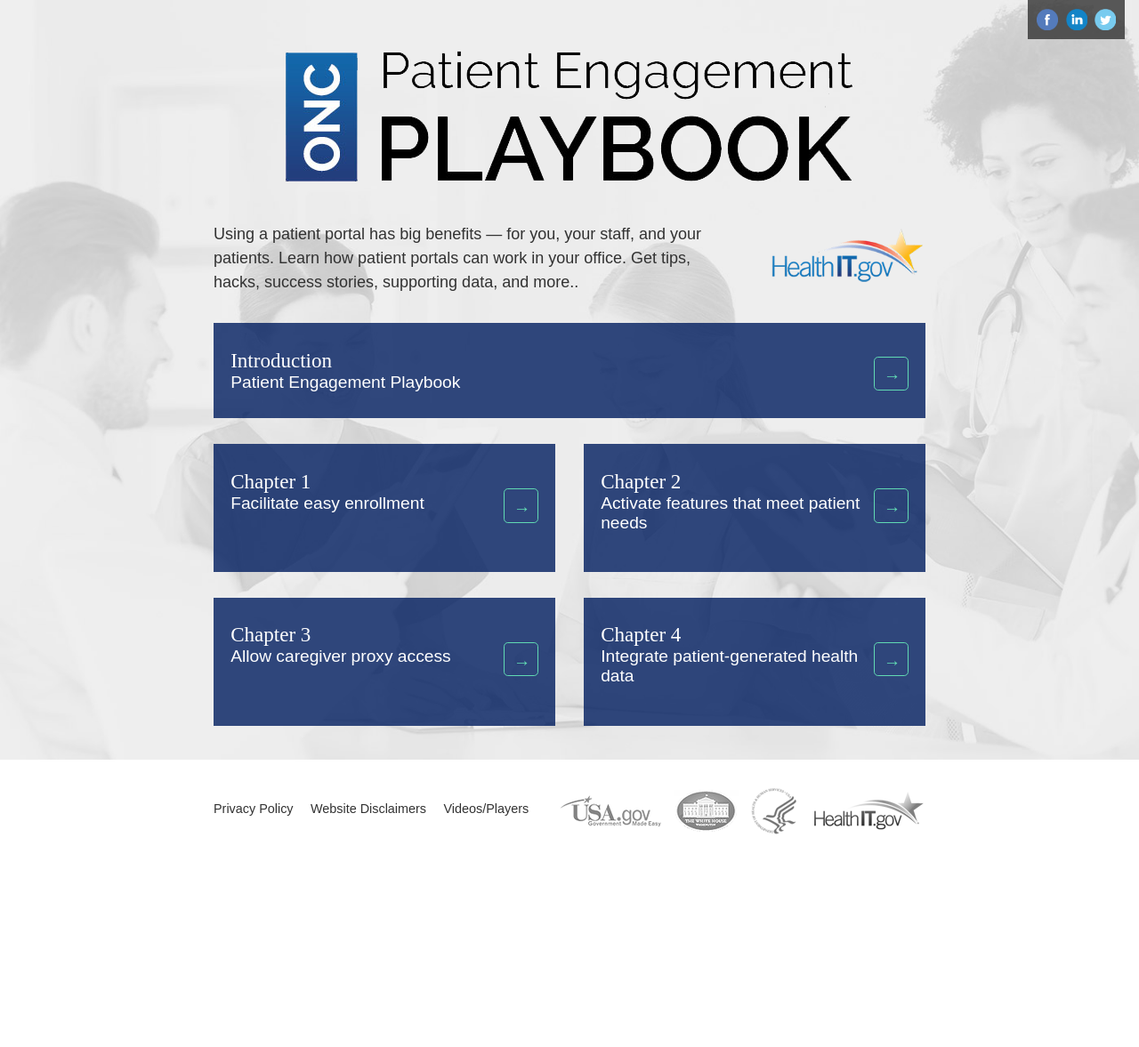
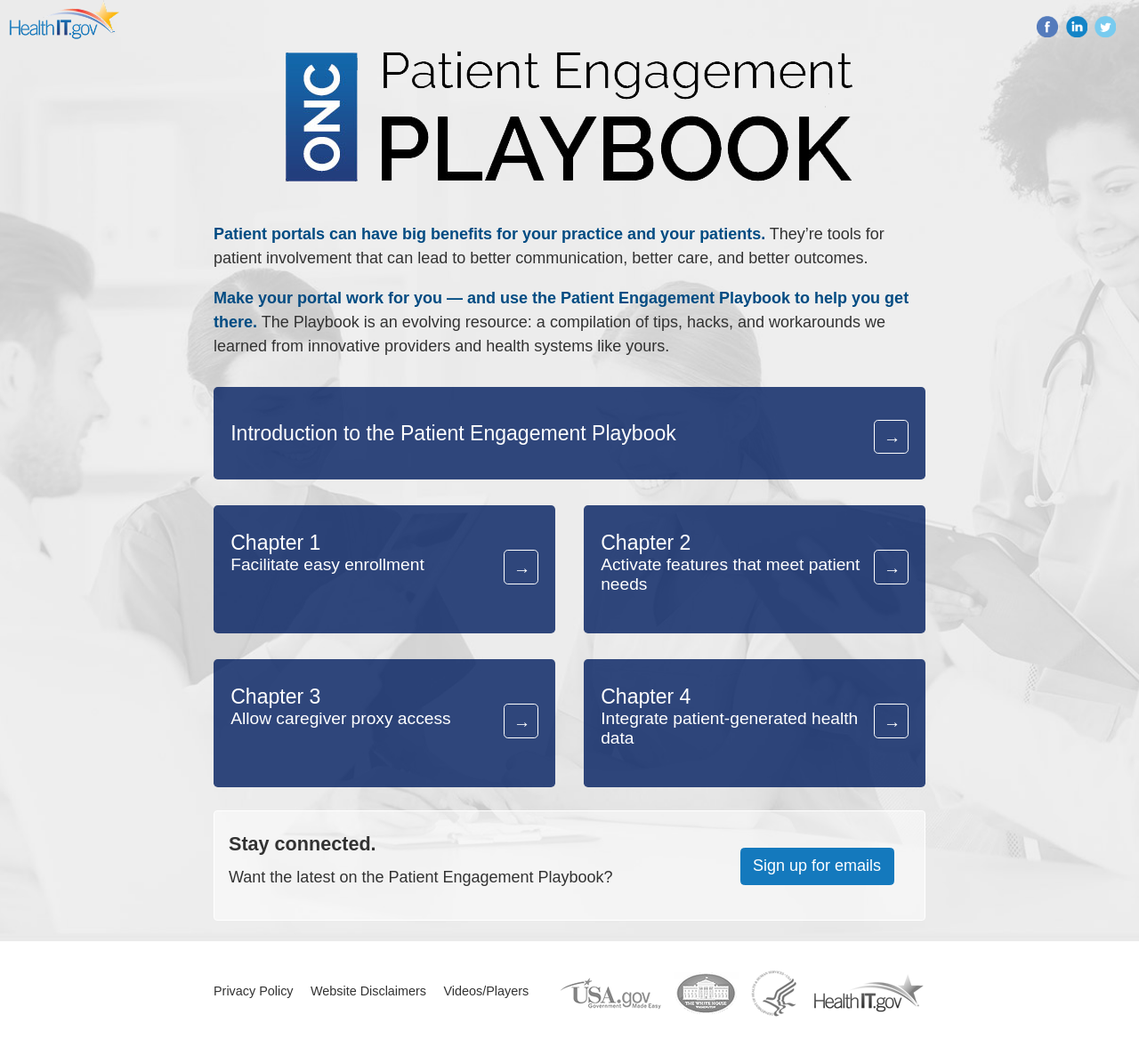
Before and after one commit to SriGovHealth/ONCHITPlaybook, a Jekyll site: the page built from _content/homepage.html, in a window 1280 px wide. Shown: the whole page at 89% size. Built offline with Jekyll 4.4.1, drawn with Linux system fonts in a browser that asks for light colours; before the commit the page ends 972 px from its top, so only the background shows below that.

Commit message:
Homepage updates

```diff
--- a/_content/homepage.html
+++ b/_content/homepage.html
@@ -17,16 +17,14 @@ og-poster: ""
       </div>
     </div>
     <div class="row">
-      <div class="grid-3 push-9 logo">
-        <a href="https://www.healthIT.gov/"><img src="{{ "/img/healthIT-logo-medium.png" | prepend: site.baseurl }}" alt="A product of HealthIT.gov"></a>
-      </div>
-      <div class="grid-9 pull-3">
-        <p>Using a patient portal has big benefits &mdash; for you, your staff, and your patients. Learn how patient portals can work in your office. Get tips, hacks, success stories, supporting data, and more..</p>
+      <div class="grid-12">
+        <p><strong class="home-highlight">Patient portals can have big benefits for your practice and your patients.</strong> They&rsquo;re tools for patient involvement that can lead to better communication, better care, and better outcomes.</p>
+        <p><strong class="home-highlight">Make your portal work for you &mdash; and use the Patient Engagement Playbook to help you get there.</strong> The Playbook is an evolving resource: a compilation of tips, hacks, and workarounds we learned from innovative providers and health systems like yours.</p>
       </div>
     </div>
     <div class="row">
       <div class="grid-12">
-        <a href="{{ "/introduction/" | prepend: site.baseurl }}" class="btn-landing"><span class="section-title">Introduction</span> Patient Engagement Playbook <span class="btn btn-arrow" aria-hidden="true">&rarr;</span></a>
+        <a href="{{ "/introduction/" | prepend: site.baseurl }}" class="btn-landing btn-landing-first"><span class="section-title">Introduction to the Patient Engagement Playbook</span> <span class="btn btn-arrow" aria-hidden="true">&rarr;</span></a>
       </div>
     </div>
     <div class="row">
@@ -45,11 +43,29 @@ og-poster: ""
         <a href="{{ "/chapter-4/" | prepend: site.baseurl }}" class="btn-landing-tall"><span class="section-title">Chapter 4</span> Integrate patient-generated health data <span class="btn btn-arrow" aria-hidden="true">&rarr;</span></a>
       </div>
     </div>
+    <div class="row">
+      <div class="grid-12">
+        <div class="stay-connected">
+          <div class="row">
+            <div class="grid-9">
+              <p class="h3">Stay connected.</p>
+              <p>Want the latest on the Patient Engagement Playbook?</p>
+            </div>
+            <div class="grid-3 space-top-4">
+              <p><a href="#" class="btn btn-chapter">Sign up for emails</a></p>
+            </div>
+          </div>
+        </div>
+      </div>
+    </div>
   </div>
   {% if page.og-url %}
   {% if page.og-title %}
     {% if page.og-description %}
-<div class="sharing">
+<div class="healthit-logo">
+  <a href="https://www.healthIT.gov/"><img src="{{ "/img/healthIT-logo-medium.png" | prepend: site.baseurl }}" alt="A product of HealthIT.gov"></a>
+</div>
+<div class="sharing sharing-home">
   <!--
   <a href="https://www.facebook.com/sharer/sharer.php?u=*** page.og-url ***" class="btn-sharing btn-facebook">Facebook</a>
   <a href="http://www.linkedin.com/shareArticle?mini=true&amp;url=*** page.og-url ***&amp;title=*** page.og-title | uri_escape ***&amp;summary=*** page.og-description | uri_escape ***" class="btn-sharing btn-linkedin">LinkedIn</a>
--- a/_sass/_layout.scss
+++ b/_sass/_layout.scss
@@ -488,12 +488,25 @@
   }
 }
 
-.logo {
-  text-align: center;
-  margin-top: -.5em;
+.healthit-logo {
+  position: absolute;
+  top: 0;
+  left: .5em;
 
-  @include bp($medium-2) {
-    margin-top: 1em;
-    text-align: right;
+  img {
+    max-width: 8em;
   }
 }
+
+.home-highlight {
+  color: $blue-dark;
+}
+
+.stay-connected {
+  background-color: $white;
+  background-color: $white-trans-50;
+  border: 1px solid $white;
+  border-radius: .25em;
+  padding: 0 1em 1em;
+  margin-top: .75em;
+}
--- a/_sass/_patterns.scss
+++ b/_sass/_patterns.scss
@@ -30,6 +30,10 @@
   background-size: cover;
   padding-bottom: 1.5em;
   padding-top: 2em;
+
+  @include bp-max($large) {
+    padding-top: 3.5em;
+  }
 }
 
 .case-block {
@@ -826,9 +830,9 @@
 
 .btn-landing .btn-arrow,
 .btn-landing-tall .btn-arrow {
-  background-color: $white;
-  border-color: $green;
-  color: $green;
+  background-color: transparent;
+  border-color: $white;
+  color: $white;
 
   &:visited {
     background-color: $white;
@@ -882,6 +886,7 @@
 .btn-landing-tall {
   background-color: $blue-darker;
   background-color: $blue-darker-trans-80;
+  border-radius: .25em;
   color: $white;
   display: block;
   font-size: 1.2em;
@@ -893,7 +898,7 @@
   .section-title {
     color: $white;
     display: block;
-    font-family: $font-header-alt;
+    font-family: $font-header;
     font-size: 1.2em;
   }
 
@@ -924,6 +929,11 @@
 
     }
   }
+}
+
+.btn-landing-first {
+  padding-bottom: 2em;
+  padding-top: 2em;
 }
 
 .btn-landing-tall {
@@ -981,6 +991,11 @@
   right: 1em;
   top: 0;
   z-index: 1;
+}
+
+.sharing-home {
+  background-color: transparent;
+  margin-top: .5em;
 }
 
 .sharing-footer {
--- a/_sass/_variables.scss
+++ b/_sass/_variables.scss
@@ -5,6 +5,7 @@ $font-header-alt:       'museo-slab', serif;
 $base-size:             16;
 
 $white:                 #fff;
+$white-trans-50:        rgba($white, .5);
 $white-trans-70:        rgba($white, .7);
 $black:                 #323232;
 $black-print:           #000;
```
